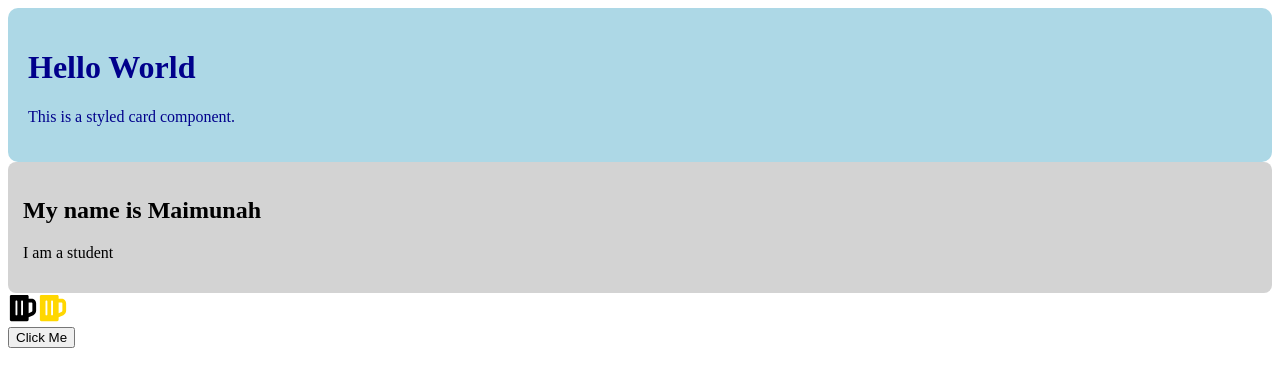
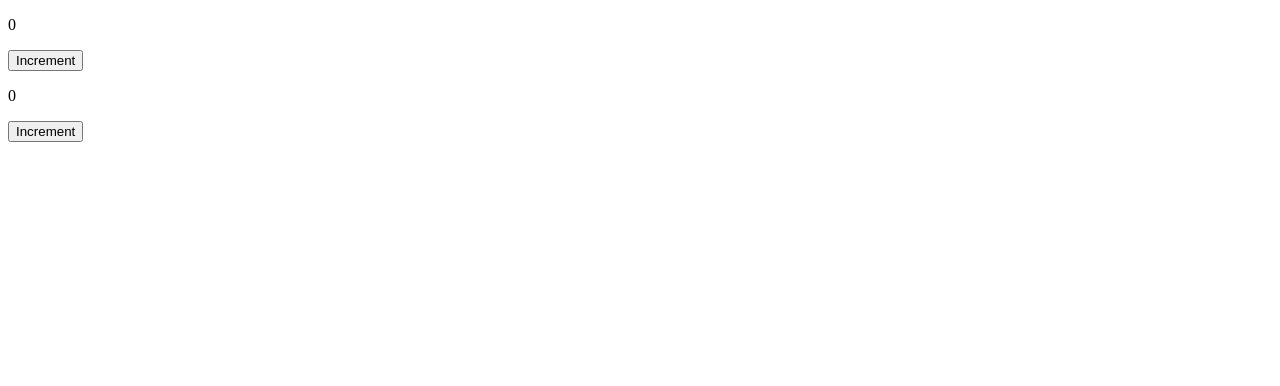
Before and after one commit to Maimu090/React-tut, a React (Vite) app in the folder react-demos/: page / in a window 1280 px wide. Shown: the top 386 px of the page. Built offline with nearby package versions, Linux system fonts and the light colour scheme.

Commit message:
new action

```diff
--- a/react-demos/src/App.jsx
+++ b/react-demos/src/App.jsx
@@ -1,28 +1,19 @@
-import React from "react";
-import StyleCard from "./components/StyleCard";
-import ProfileCard from "./components/ProfileCard";
-import IconsComponenet from "./components/IconsComponenet";
+import { useState } from 'react'
+import ComponentsOne from './components/ComponentsOne'
+import ComponentsTwo from './components/ComponentsTwo'
 
 
-const Button = () => {
-  const handleClick = () => console.log(Math.round(Math.random() * 100));
+const App = () => {
+  const [count, setCount] = useState(0)
+
   return (
-    <button onClick={(handleClick) =>
-      console.log('Button clicked')
-    }>Click Me</button>
+    <div>
+   <ComponentsOne count={count} onClickHandler={() => setCount(count + 1)} />
+
+   <ComponentsTwo count={count} onClickHandler={() => setCount(count + 1)} />
+    </div>
   )
-}
 
-const App = () => {
- return (
-  <div>
-    <StyleCard/>
-    <ProfileCard/>
-    <IconsComponenet/>
-    <Button/>
-
-  </div>
- )
 }
 
 export default App;
--- /dev/null
+++ b/react-demos/src/components/ComponentsOne.jsx
@@ -0,0 +1,15 @@
+import React from 'react'
+
+const ComponentsOne = ({ count, onClickHandler }) => {
+    const handleClick = () => {
+        onClickHandler()
+    }
+  return (
+    <div>
+<p>{count}</p>
+<button onClick={handleClick}>Increment</button>
+    </div>
+  )
+}
+
+export default ComponentsOne
--- /dev/null
+++ b/react-demos/src/components/ComponentsTwo.jsx
@@ -0,0 +1,16 @@
+import React from 'react'
+
+const ComponentsTwo = ({count, onClickHandler}) => {
+    const handleClick = () => {
+        onClickHandler()
+    }
+  return (
+    <div>
+
+<p>{count}</p>
+<button onClick={handleClick}>Increment</button>
+    </div>
+  )
+}
+
+export default ComponentsTwo
--- a/react-demos/src/components/IconsComponenet.jsx
+++ /dev/null
@@ -1,13 +0,0 @@
-import React from 'react'
-import {FaBeer} from 'react-icons/fa'
-
-const IconsComponenet = () => {
-  return (
-    <div>
-<FaBeer size={30}/>
-<FaBeer size={30} color='gold'/>
-    </div>
-  )
-}
-
-export default IconsComponenet
--- a/react-demos/src/components/ProfileCard.jsx
+++ /dev/null
@@ -1,19 +0,0 @@
-import React from 'react'
-
-const ProfileCard = () => {
-const styles = {
-    padding: '15px',
-        borderRadius: '8px',
-        color: 'black',
-        backgroundColor: 'lightgrey',
-}
-
-  return (
-    <div style={ styles}>
-<h2>My name is Maimunah</h2>
-<p>I am a student</p>
-    </div>
-  )
-}
-
-export default ProfileCard
--- a/react-demos/src/components/StyleCard.jsx
+++ /dev/null
@@ -1,19 +0,0 @@
-import React from 'react'
-
-const StyleCard = () => {
-
-  return (
-    <div style={{
-        backgroundColor: 'lightblue',
-        padding: '20px',
-        borderRadius: '10px',
-        color: 'darkblue',
-    }}>
-        <h1>Hello World</h1>
-        <p>This is a styled card component.</p>
-
-    </div>
-  )
-}
-
-export default StyleCard
```
